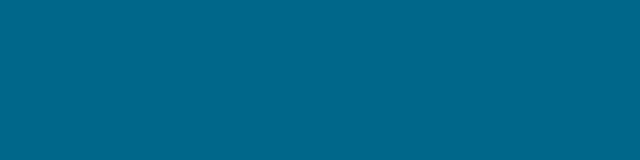
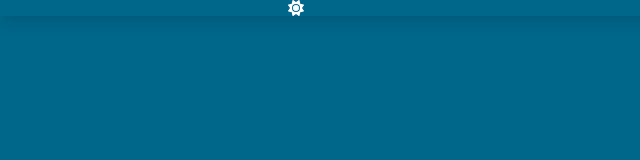
Before and after one commit to LaupWing/NetNinja-Weather-App-Build-Vue-3-Tailwind-, a Vue app: page / in a window 1280 px wide. Shown: the top 160 px of the page, without its empty margins (0-640 px from the left). Built offline with nearby package versions, Linux system fonts and the light colour scheme.

Commit message:
This all for hte funcking sun

```diff
--- a/package.json
+++ b/package.json
@@ -8,6 +8,8 @@
   },
   "dependencies": {
     "@fortawesome/fontawesome-svg-core": "^6.2.0",
+    "@fortawesome/free-solid-svg-icons": "^6.2.0",
+    "@fortawesome/vue-fontawesome": "^3.0.1",
     "vue": "^3.2.37",
     "vue-router": "^4.1.3"
   },
--- a/src/components/SiteNavigation.vue
+++ b/src/components/SiteNavigation.vue
@@ -2,7 +2,7 @@
    <header class="sticky top-0 bg-weather-primary shadow-lg">
       <nav class="container flex flex-col sm:flex-row items-center gap-4 text-white py6">
          <div class="flex items-center gap-3 flex-1">
-
+            <font-awesome-icon icon="fa-solid fa-sun" />
          </div>
       </nav>
    </header>
--- a/src/main.js
+++ b/src/main.js
@@ -2,12 +2,15 @@ import { createApp } from 'vue'
 import App from './App.vue'
 import router from './router'
 import { FontAwesomeIcon } from '@fortawesome/vue-fontawesome'
+import {library} from '@fortawesome/fontawesome-svg-core'
+import {faSun} from '@fortawesome/free-solid-svg-icons'
 
+library.add(faSun)
 
 import './assets/index.css'
 
 const app = createApp(App)
-   .component("font-awesome-ion", FontAwesomeIcon)
+   .component("font-awesome-icon", FontAwesomeIcon)
 
 app.use(router)
 
```
Also changed, not shown: 1 other file (tests, documents, lock files or other folders).
